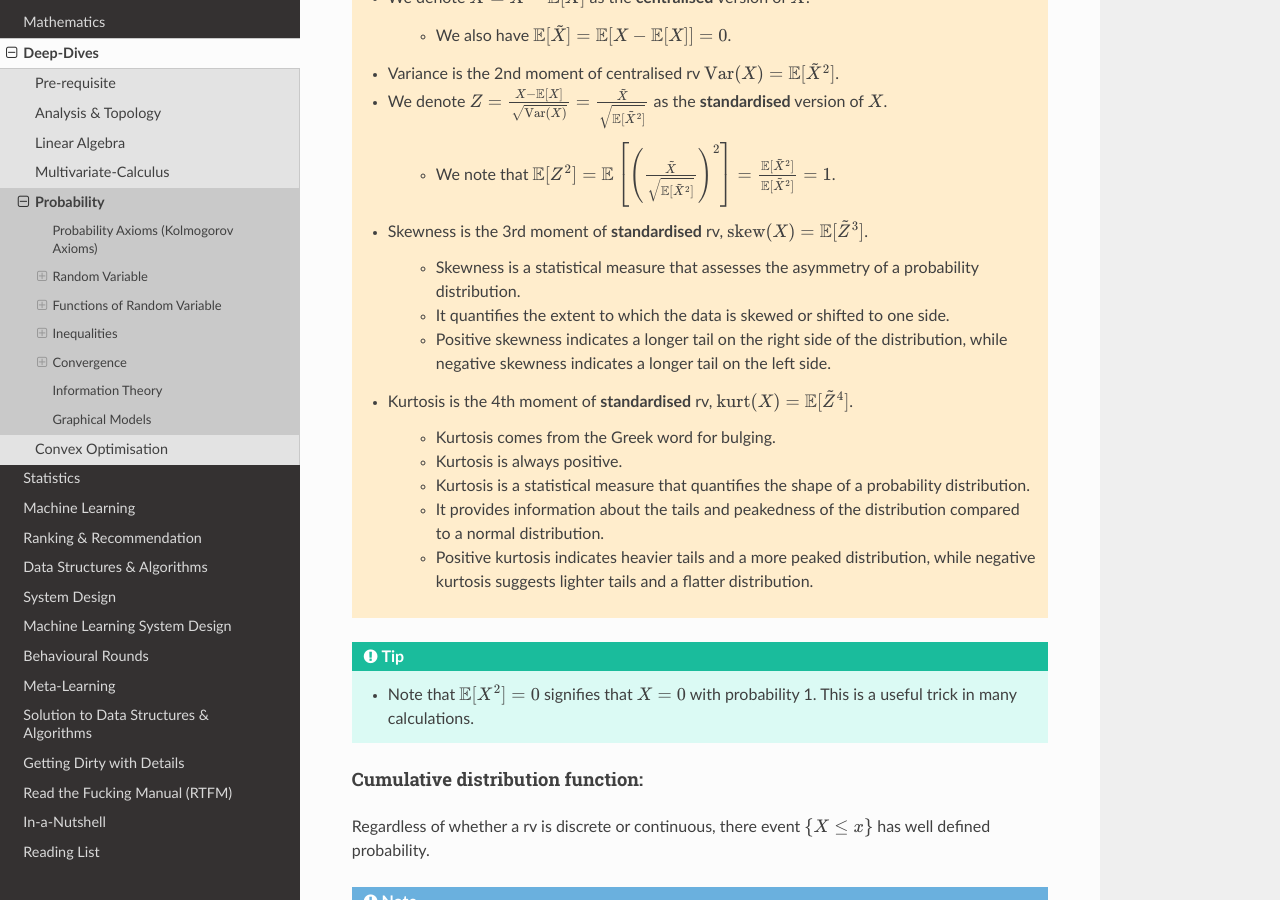
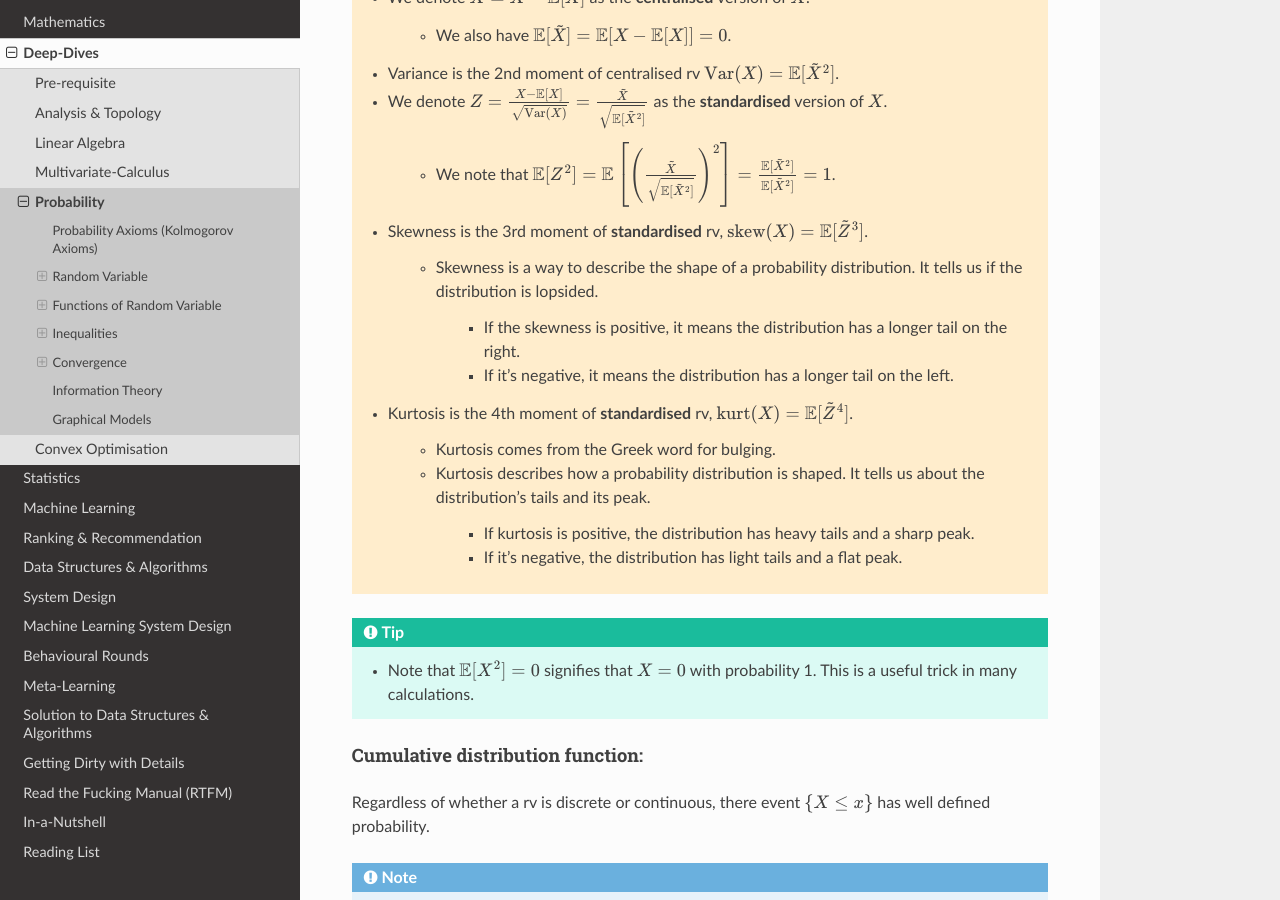
Before and after one commit to uselesstechjunks/leetcode, a Sphinx documentation site: the page built from docs/source/math/prob.rst, in a window 1280 px wide and 900 px high, scrolled down 12605 px. Built offline with Sphinx 7.4.7 and the Read the Docs theme 2.0.0, drawn with Linux system fonts in a browser that asks for light colours.

Commit message:
Update prob.rst

```diff
--- a/docs/source/math/prob.rst
+++ b/docs/source/math/prob.rst
@@ -426,16 +426,17 @@ We can define Expectation of as :math:`\int\limits_{-\infty}^\infty x f_X(x) dx`
 		* We note that :math:`\mathbb{E}[Z^2]=\mathbb{E}\left[\left(\frac{\tilde{X}}{\sqrt{\mathbb{E}[\tilde{X}^2]}}\right)^2\right]=\frac{\mathbb{E}[\tilde{X}^2]}{\mathbb{E}[\tilde{X}^2]}=1`.
 	* Skewness is the 3rd moment of **standardised** rv, :math:`\mathrm{skew}(X)=\mathbb{E}[\tilde{Z}^3]`.
 
-		* Skewness is a statistical measure that assesses the asymmetry of a probability distribution.
-		* It quantifies the extent to which the data is skewed or shifted to one side.
-		* Positive skewness indicates a longer tail on the right side of the distribution, while negative skewness indicates a longer tail on the left side.
+		* Skewness is a way to describe the shape of a probability distribution. It tells us if the distribution is lopsided.
+
+			* If the skewness is positive, it means the distribution has a longer tail on the right.
+			* If it’s negative, it means the distribution has a longer tail on the left.
 	* Kurtosis is the 4th moment of **standardised** rv, :math:`\mathrm{kurt}(X)=\mathbb{E}[\tilde{Z}^4]`.
 
 		* Kurtosis comes from the Greek word for bulging.
-		* Kurtosis is always positive.
-		* Kurtosis is a statistical measure that quantifies the shape of a probability distribution.
-		* It provides information about the tails and peakedness of the distribution compared to a normal distribution.
-		* Positive kurtosis indicates heavier tails and a more peaked distribution, while negative kurtosis suggests lighter tails and a flatter distribution.
+		* Kurtosis describes how a probability distribution is shaped. It tells us about the distribution’s tails and its peak.
+
+			* If kurtosis is positive, the distribution has heavy tails and a sharp peak.
+			* If it’s negative, the distribution has light tails and a flat peak.
 
 .. tip::
 	* Note that :math:`\mathbb{E}[X^2]=0` signifies that :math:`X=0` with probability 1. This is a useful trick in many calculations.
```
